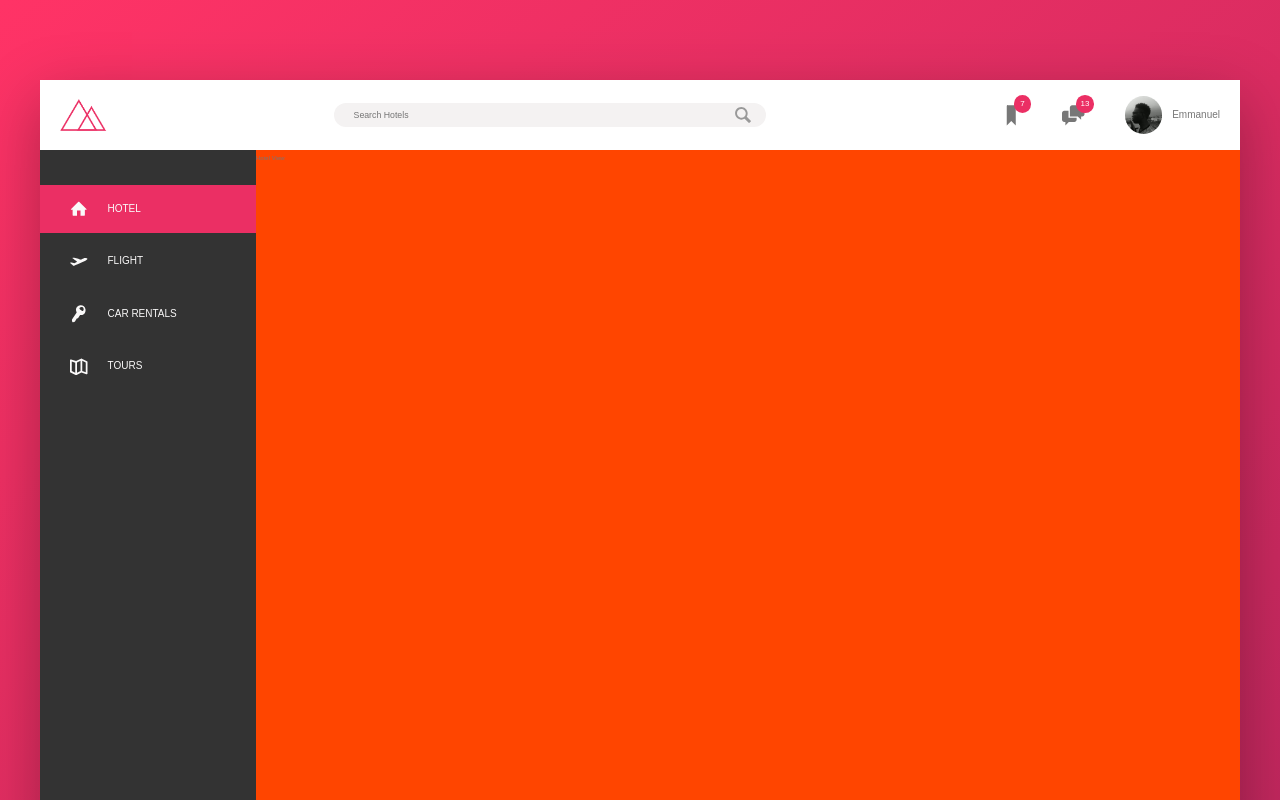
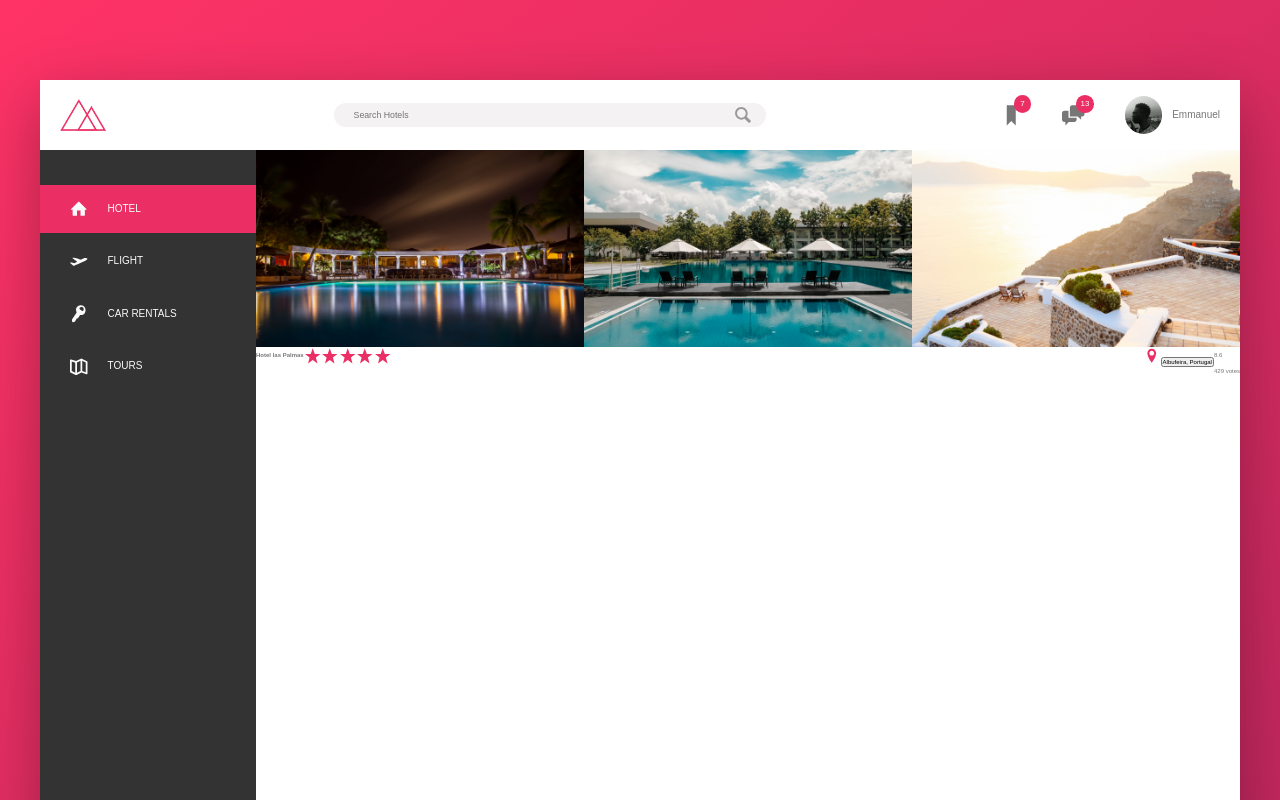
Before and after one commit to Harkindey/Trillo-React, a React app: page / in a window 1280 px wide. Shown: the top 800 px of the page. Built offline with nearby package versions, Linux system fonts and the light colour scheme.

Commit message:
Hotel Overview

```diff
--- a/src/App.js
+++ b/src/App.js
@@ -84,8 +84,56 @@
             </div>
           </nav>
           <main className="hotel-view">
-            Hotel View
-            </main>
+            <div className="gallery">
+              <figure className="gallery__item">
+                <img src="img/hotel-1.jpg" alt="photo of hotel 1" className="gallery__photo" />
+              </figure>
+              <figure className="gallery__item">
+                <img src="img/hotel-2.jpg" alt="photo of hotel 2" className="gallery__photo" />
+              </figure>
+              <figure className="gallery__item">
+                <img src="img/hotel-3.jpg" alt="photo of hotel 3" className="gallery__photo" />
+              </figure>
+            </div>
+            <div className="overview">
+              <h1 className="overview__heading">
+                Hotel las Palmas
+              </h1>
+              <div className="overview__stars">
+                <svg version="1.1" className="overview__icon-star" xmlns="http://www.w3.org/2000/svg" width="20" height="20" viewBox="0 0 20 20">
+                  <title>star</title>
+                  <path d="M10 1.3l2.388 6.722h6.412l-5.232 3.948 1.871 6.928-5.439-4.154-5.438 4.154 1.87-6.928-5.233-3.948h6.412l2.389-6.722z"></path>
+                </svg>
+                <svg version="1.1" className="overview__icon-star" xmlns="http://www.w3.org/2000/svg" width="20" height="20" viewBox="0 0 20 20">
+                  <title>star</title>
+                  <path d="M10 1.3l2.388 6.722h6.412l-5.232 3.948 1.871 6.928-5.439-4.154-5.438 4.154 1.87-6.928-5.233-3.948h6.412l2.389-6.722z"></path>
+                </svg>
+                <svg version="1.1" className="overview__icon-star" xmlns="http://www.w3.org/2000/svg" width="20" height="20" viewBox="0 0 20 20">
+                  <title>star</title>
+                  <path d="M10 1.3l2.388 6.722h6.412l-5.232 3.948 1.871 6.928-5.439-4.154-5.438 4.154 1.87-6.928-5.233-3.948h6.412l2.389-6.722z"></path>
+                </svg>
+                <svg version="1.1" className="overview__icon-star" xmlns="http://www.w3.org/2000/svg" width="20" height="20" viewBox="0 0 20 20">
+                  <title>star</title>
+                  <path d="M10 1.3l2.388 6.722h6.412l-5.232 3.948 1.871 6.928-5.439-4.154-5.438 4.154 1.87-6.928-5.233-3.948h6.412l2.389-6.722z"></path>
+                </svg>
+                <svg version="1.1" className="overview__icon-star" xmlns="http://www.w3.org/2000/svg" width="20" height="20" viewBox="0 0 20 20">
+                  <title>star</title>
+                  <path d="M10 1.3l2.388 6.722h6.412l-5.232 3.948 1.871 6.928-5.439-4.154-5.438 4.154 1.87-6.928-5.233-3.948h6.412l2.389-6.722z"></path>
+                </svg>
+              </div>
+              <div className="overview__locations">
+                <svg version="1.1" className="overview__icon-location" xmlns="http://www.w3.org/2000/svg" width="20" height="20" viewBox="0 0 20 20">
+                  <title>location-pin</title>
+                  <path d="M10 2.009c-2.762 0-5 2.229-5 4.99 0 4.774 5 11 5 11s5-6.227 5-11c0-2.76-2.238-4.99-5-4.99zM10 9.76c-1.492 0-2.7-1.209-2.7-2.7s1.208-2.7 2.7-2.7c1.49 0 2.699 1.209 2.699 2.7s-1.209 2.7-2.699 2.7z"></path>
+                </svg>
+                <button className="btn-inline">Albufeira, Portugal</button>
+              </div>
+              <div className="overview__rating">
+                <div className="overview__rating-average">8.6</div>
+                <div className="overview_rating-count">429 votes</div>
+              </div>
+            </div>
+          </main>
         </div>
       </div >
     );
--- a/src/sass/_components.scss
+++ b/src/sass/_components.scss
@@ -179,10 +179,56 @@
 
 /////////////////////////////////////////////////////////
 // LEGAL TEXT
-
 .legal {
     font-size: 1.2rem;
     color: var(--color-grey-light-4);
     text-align: center;
     padding: 2.5rem;
 }
+
+/////////////////////////////////////////////////////////
+// GALLERY
+
+.gallery {
+    display: flex;
+
+    &__photo {
+        width: 100%;
+        display: block;
+    }
+}
+
+/////////////////////////////////////////////////////////
+// HOTEL OVERVIEW
+
+.overview{
+    display: flex;
+
+    &__heading {
+
+    }
+
+    &__stars {
+        // flex: 1;
+        margin-right: auto;
+    }
+
+    &__icon-star,
+    &__icon-location {
+        width: 1.75rem;
+        height: 1.75rem;
+        fill: var(--color-primary);
+    }
+
+    &__location {
+
+    }
+
+    &__rating-average {
+
+    }
+
+    &__rating-count {
+
+    }
+}
--- a/src/sass/_layout.scss
+++ b/src/sass/_layout.scss
@@ -34,7 +34,6 @@
 
 .hotel-view{
     background-color: #fff;
-    background-color: orangered;
     height: 80rem;
 
     flex:1;
```
